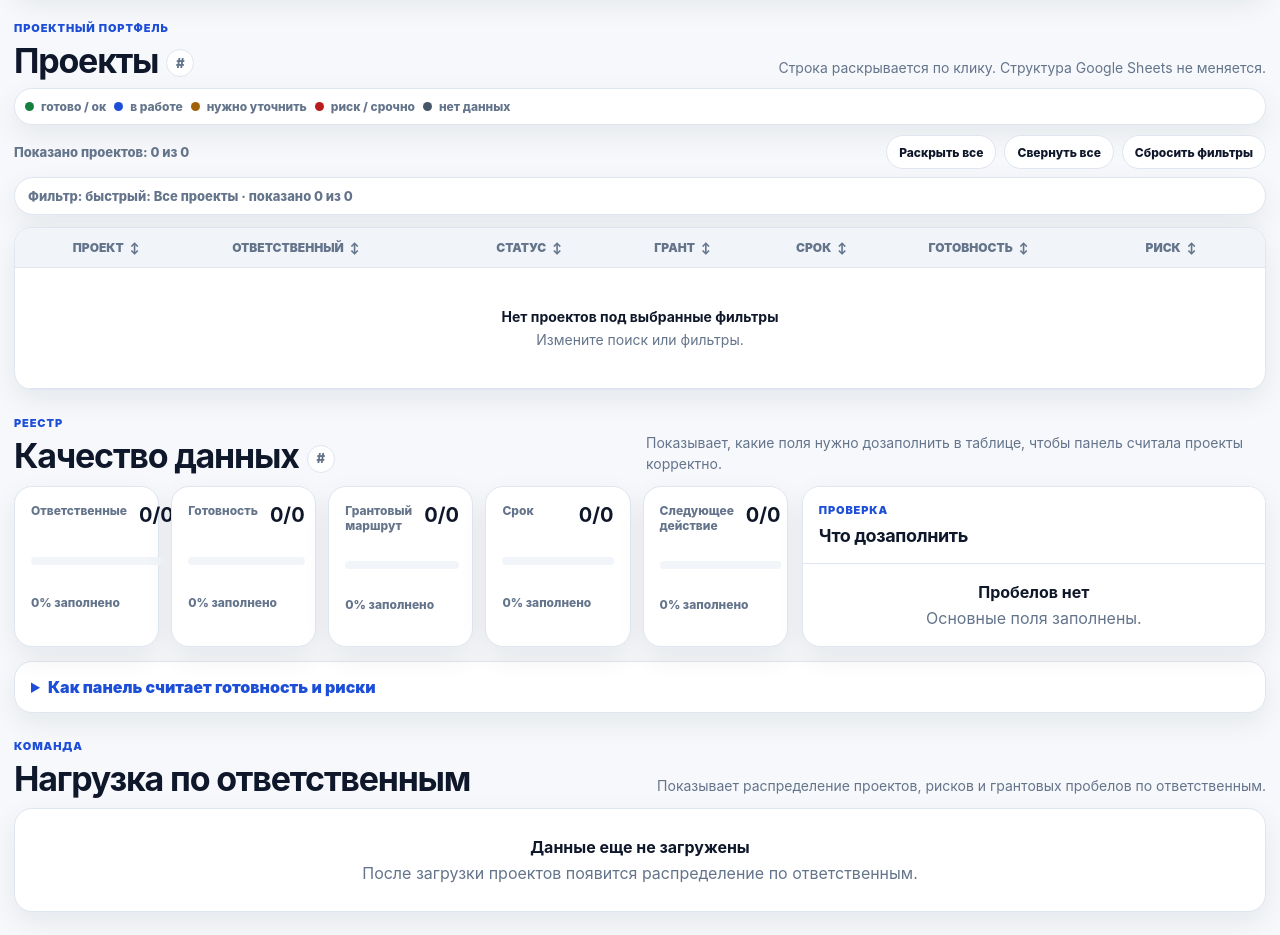
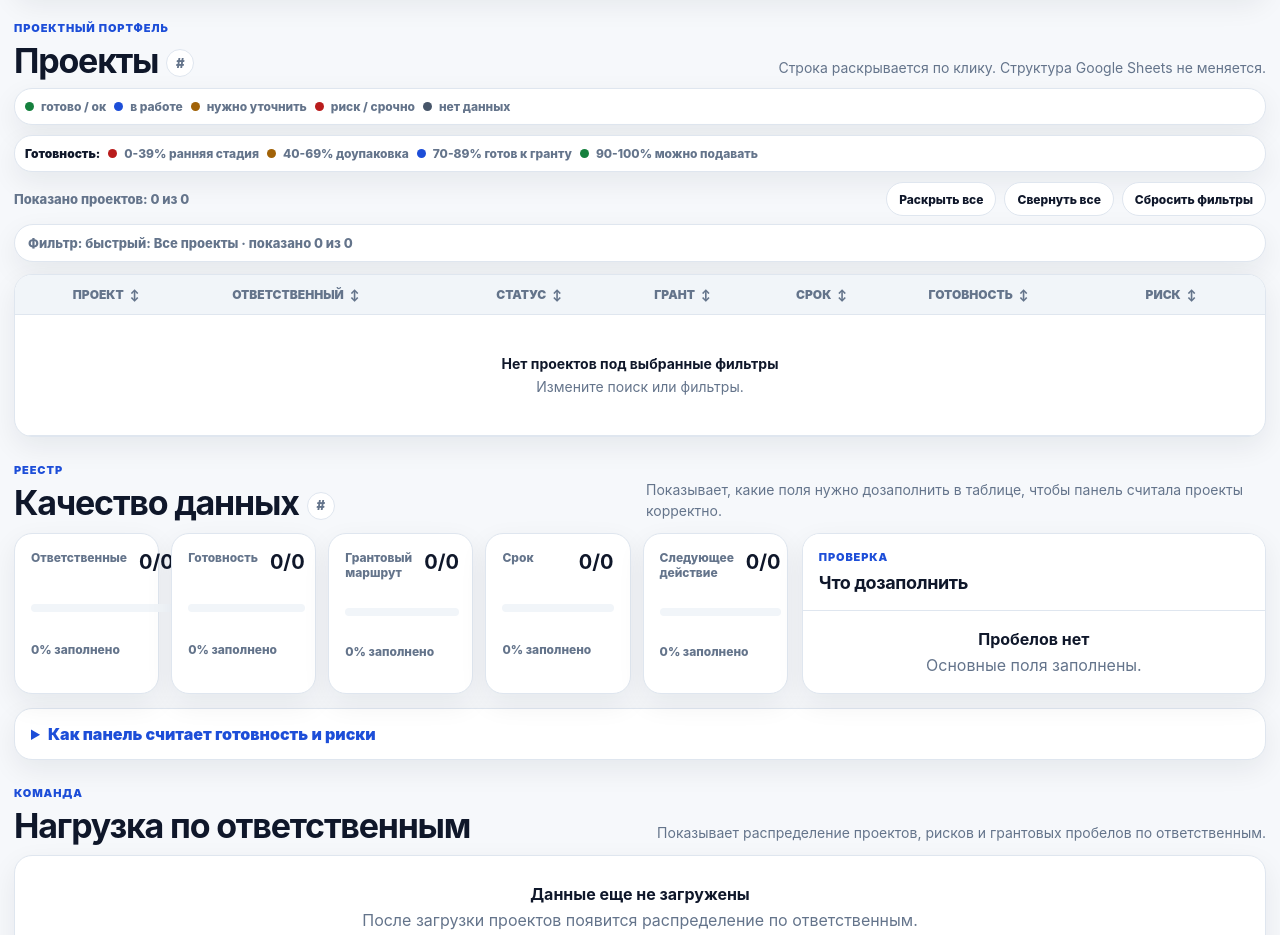
Before and after one commit to amAILab/Technopark_project, a plain HTML site: page index.html in a window 1280 px wide. Shown: the part 1800-2735 px from the top of the page. Drawn offline with Linux system fonts and the light colour scheme.

Commit message:
Connect readiness scale files

```diff
--- a/index.html
+++ b/index.html
@@ -20,6 +20,7 @@
   <link rel="stylesheet" href="styles-sculpture-logo.css">
   <link rel="stylesheet" href="styles-leader-decisions.css">
   <link rel="stylesheet" href="styles-project-passport.css">
+  <link rel="stylesheet" href="styles-readiness-scale.css">
 </head>
 <body>
   <a class="skip-link" href="#actions">Перейти к действиям</a>
@@ -147,5 +148,6 @@
   <script src="app-owner-load.js"></script>
   <script src="app-leader-decisions.js"></script>
   <script src="app-project-passport.js"></script>
+  <script src="app-readiness-scale.js"></script>
 </body>
 </html>
```
